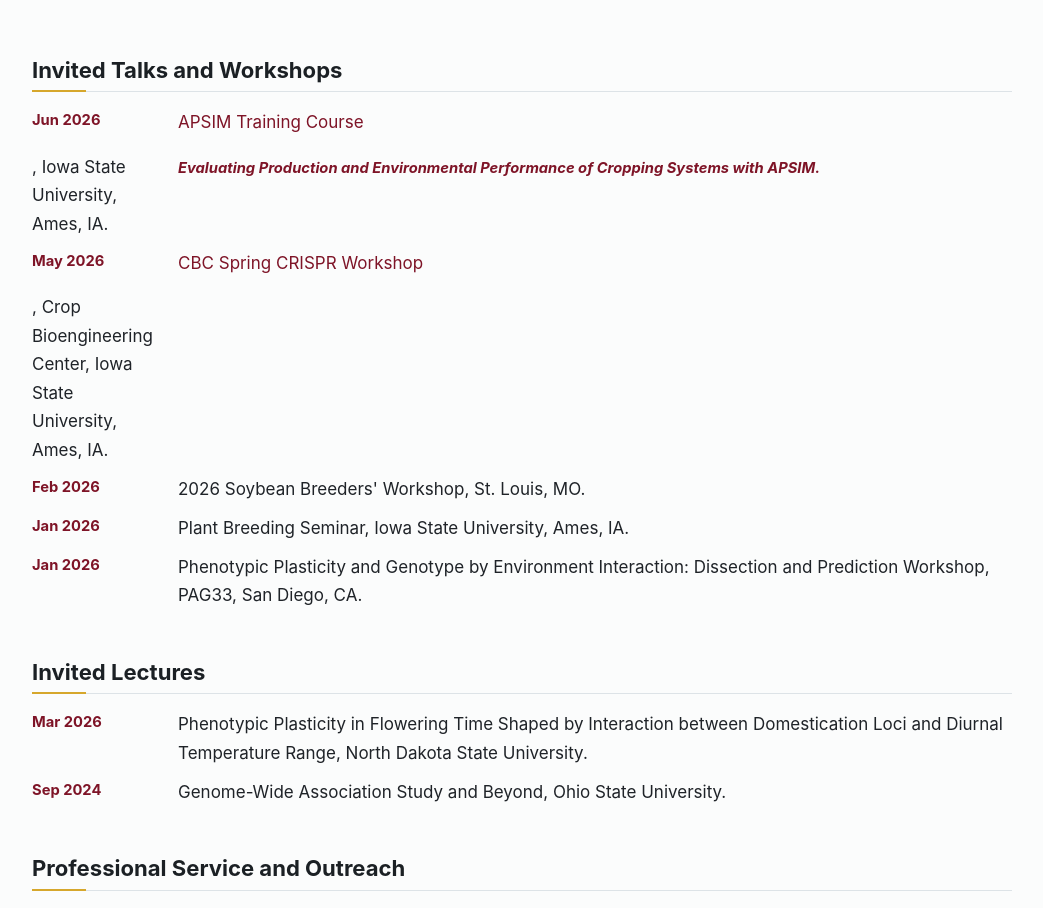
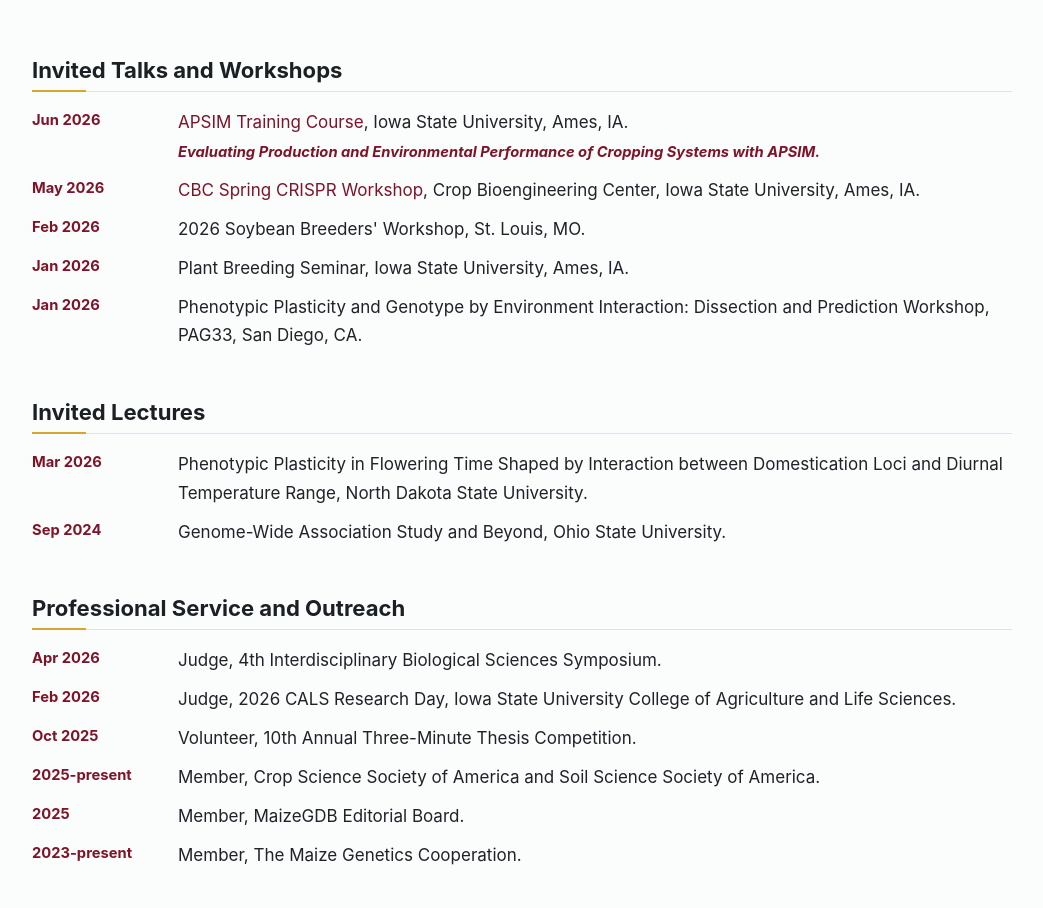
Before and after one commit to dongdongli-genetics/dongdongli-genetics.github.io, a plain HTML site: page cv.html in a window 1280 px wide. Shown: the part 3288-4196 px from the top of the page, without its empty margins (118-1161 px from the left). Drawn offline with Linux system fonts and the light colour scheme.

Commit message:
Update website

```diff
--- a/cv.html
+++ b/cv.html
@@ -170,8 +170,8 @@
       <section class="section" aria-labelledby="talks-title">
         <h2 id="talks-title">Invited Talks and Workshops</h2>
         <div class="timeline">
-          <p><span>Jun 2026</span> <a href="https://www.regcytes.extension.iastate.edu/apsim/" target="_blank" rel="noopener noreferrer">APSIM Training Course</a>, Iowa State University, Ames, IA.<br><span class="event-note">Evaluating Production and Environmental Performance of Cropping Systems with APSIM.</span></p>
-          <p><span>May 2026</span> <a href="https://www.cropbioengineering.iastate.edu/event/2026/cbc-spring-crispr-workshop" target="_blank" rel="noopener noreferrer">CBC Spring CRISPR Workshop</a>, Crop Bioengineering Center, Iowa State University, Ames, IA.</p>
+          <p><span>Jun 2026</span> <span class="timeline-detail"><a href="https://www.regcytes.extension.iastate.edu/apsim/" target="_blank" rel="noopener noreferrer">APSIM Training Course</a>, Iowa State University, Ames, IA.<br><span class="event-note">Evaluating Production and Environmental Performance of Cropping Systems with APSIM.</span></span></p>
+          <p><span>May 2026</span> <span class="timeline-detail"><a href="https://www.cropbioengineering.iastate.edu/event/2026/cbc-spring-crispr-workshop" target="_blank" rel="noopener noreferrer">CBC Spring CRISPR Workshop</a>, Crop Bioengineering Center, Iowa State University, Ames, IA.</span></p>
           <p><span>Feb 2026</span> 2026 Soybean Breeders' Workshop, St. Louis, MO.</p>
           <p><span>Jan 2026</span> Plant Breeding Seminar, Iowa State University, Ames, IA.</p>
           <p><span>Jan 2026</span> Phenotypic Plasticity and Genotype by Environment Interaction: Dissection and Prediction Workshop, PAG33, San Diego, CA.</p>
--- a/styles.css
+++ b/styles.css
@@ -492,6 +492,12 @@
   font-weight: 700;
 }
 
+.timeline .timeline-detail {
+  color: var(--text);
+  font-size: inherit;
+  font-weight: 400;
+}
+
 .event-list {
   display: grid;
   gap: 0.95rem;
```
